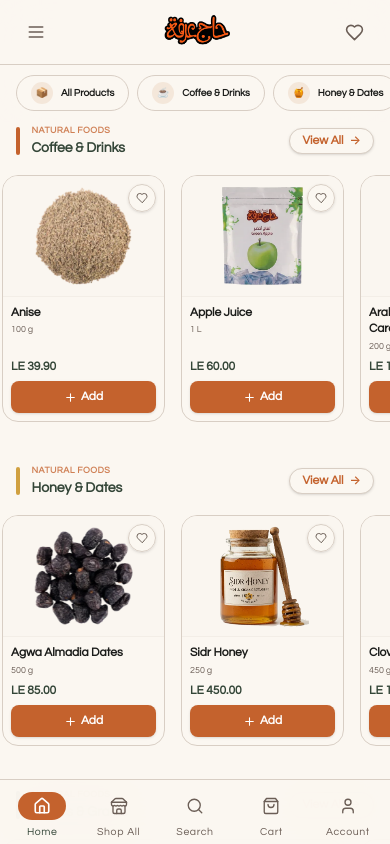
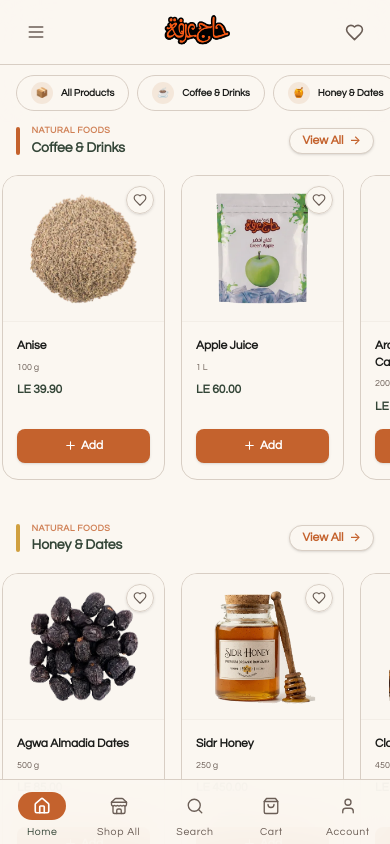
Before and after one commit to amahdy59/Hajarafaapp, a React (Vite) app: page / in a window 390 px wide. Built offline with nearby package versions, Linux system fonts and the light colour scheme.

Commit message:
fix: refactor mobile card grid layout spacing, image sizing, and product detail grouping

```diff
--- a/src/app/components/ProductCard.tsx
+++ b/src/app/components/ProductCard.tsx
@@ -103,17 +103,17 @@
       className="bg-card rounded-2xl border border-border dark:border-zinc-700/60 overflow-hidden flex flex-col h-full hover:shadow-soft hover:border-brand-terracotta/40 transition-all duration-300 group"
     >
       <Link to={`/products/${product.id}`} className="flex flex-col flex-1">
-        <div className="relative aspect-[4/3] sm:aspect-square bg-[#FAF6F0] dark:bg-zinc-800/40 overflow-hidden flex items-center justify-center p-1 sm:p-1.5 border-b border-border/20">
+        <div className="relative aspect-[1.1] sm:aspect-square bg-[#FAF6F0] dark:bg-zinc-800/40 overflow-hidden flex items-center justify-center p-1 sm:p-1.5 border-b border-border/20">
           <img
             src={product.image}
             alt={product.name}
-            className="w-[93%] h-[93%] object-contain mix-blend-multiply dark:mix-blend-normal transition-transform duration-500 group-hover:-translate-y-1.5"
+            className="w-full h-full object-contain p-2.5 sm:p-3 mix-blend-multiply dark:mix-blend-normal transition-transform duration-500 group-hover:-translate-y-1"
             loading="lazy"
           />
 
           {badge && (
             <span
-              className={`absolute top-2 sm:top-3.5 start-2 sm:start-3.5 px-1.5 sm:px-2.5 py-0.5 rounded bg-card border ${badgeCls[badge.tone]} eyebrow shadow-sm hidden sm:inline-block`}
+              className={`absolute top-2.5 sm:top-3.5 start-2.5 sm:start-3.5 px-1.5 sm:px-2.5 py-0.5 rounded bg-card border ${badgeCls[badge.tone]} eyebrow shadow-sm hidden sm:inline-block`}
               style={{ fontSize: "9px" }}
             >
               {badge.label}
@@ -132,19 +132,20 @@
               }
             }}
             whileTap={{ scale: 0.85 }}
-            className="absolute top-2 sm:top-3.5 end-2 sm:end-3.5 w-7 h-7 sm:w-8.5 sm:h-8.5 bg-card/90 backdrop-blur rounded-full flex items-center justify-center border border-border text-brand-ink-soft hover:text-brand-terracotta hover:border-brand-terracotta shadow-sm transition-colors duration-200 z-10"
+            className="absolute top-2.5 sm:top-3.5 end-2.5 sm:end-3.5 w-7 h-7 sm:w-8.5 sm:h-8.5 bg-card/90 backdrop-blur rounded-full flex items-center justify-center border border-border text-brand-ink-soft hover:text-brand-terracotta hover:border-brand-terracotta shadow-sm transition-colors duration-200 z-10"
           >
             <motion.span
               animate={wishlisted ? { scale: [1, 1.35, 1] } : { scale: 1 }}
               transition={{ type: "spring", stiffness: 400, damping: 15 }}
               className="flex items-center justify-center"
             >
-              <Heart className={`w-3 h-3 sm:w-[15px] sm:h-[15px] ${wishlisted ? "fill-brand-terracotta text-brand-terracotta" : ""}`} />
+              <Heart className={`w-3.5 h-3.5 sm:w-[15px] sm:h-[15px] ${wishlisted ? "fill-brand-terracotta text-brand-terracotta" : ""}`} />
             </motion.span>
           </motion.button>
         </div>
 
-        <div className="px-2 sm:px-5 py-2 sm:py-4.5 flex flex-col gap-0.5 sm:gap-1 flex-1">
+        <div className="px-3.5 sm:px-5 py-4 sm:py-4.5 flex flex-col flex-1">
+          <div className="flex flex-col gap-1.5">
             <h3
               className="text-foreground text-xs sm:text-base font-semibold line-clamp-2 leading-snug group-hover:text-brand-terracotta transition-colors"
             >
@@ -153,16 +154,18 @@
             <span className="text-brand-ink-soft text-[9px] sm:text-xs font-medium">
               {product.weight || product.category}
             </span>
-          <div className="flex flex-col sm:flex-row sm:items-center sm:justify-between gap-1.5 sm:gap-2 pt-1 sm:pt-3 mt-auto w-full">
-            <span className="text-brand-forest font-bold text-xs sm:text-base">
+            <span className="text-brand-forest font-bold text-xs sm:text-base mt-0.5">
               {price}
             </span>
+          </div>
+
+          <div className="pt-3.5 sm:pt-4.5 mt-auto w-full">
             <motion.button
               onClick={onAdd}
               aria-label={t.addToCart}
               whileHover={{ scale: 1.02 }}
               whileTap={{ scale: 0.98 }}
-              className="w-full sm:w-9 h-8 sm:h-9 rounded-lg sm:rounded-xl bg-brand-terracotta text-white flex items-center justify-center gap-1 hover:bg-brand-terracotta-dark shadow-sm transition-colors text-xs font-semibold px-2 sm:px-0"
+              className="w-full sm:w-9 h-8.5 sm:h-9 rounded-lg sm:rounded-xl bg-brand-terracotta text-white flex items-center justify-center gap-1 hover:bg-brand-terracotta-dark shadow-sm transition-colors text-xs font-semibold px-2 sm:px-0"
             >
               <Plus size={13} className="sm:w-[18px] sm:h-[18px]" />
               <span className="sm:hidden">{isRTL ? "أضف" : "Add"}</span>
```
Lines whose indentation alone changed are shown as unchanged.
